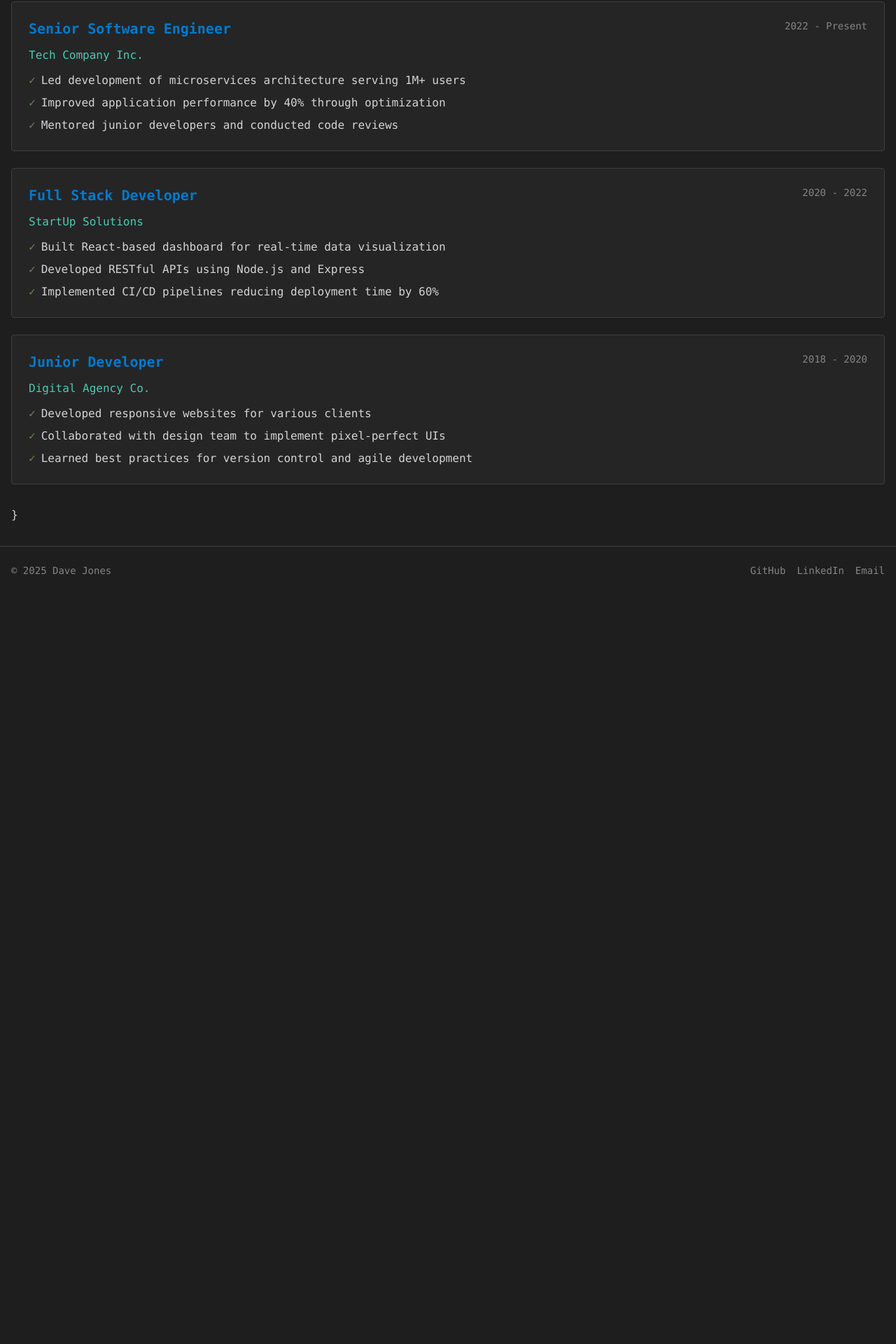
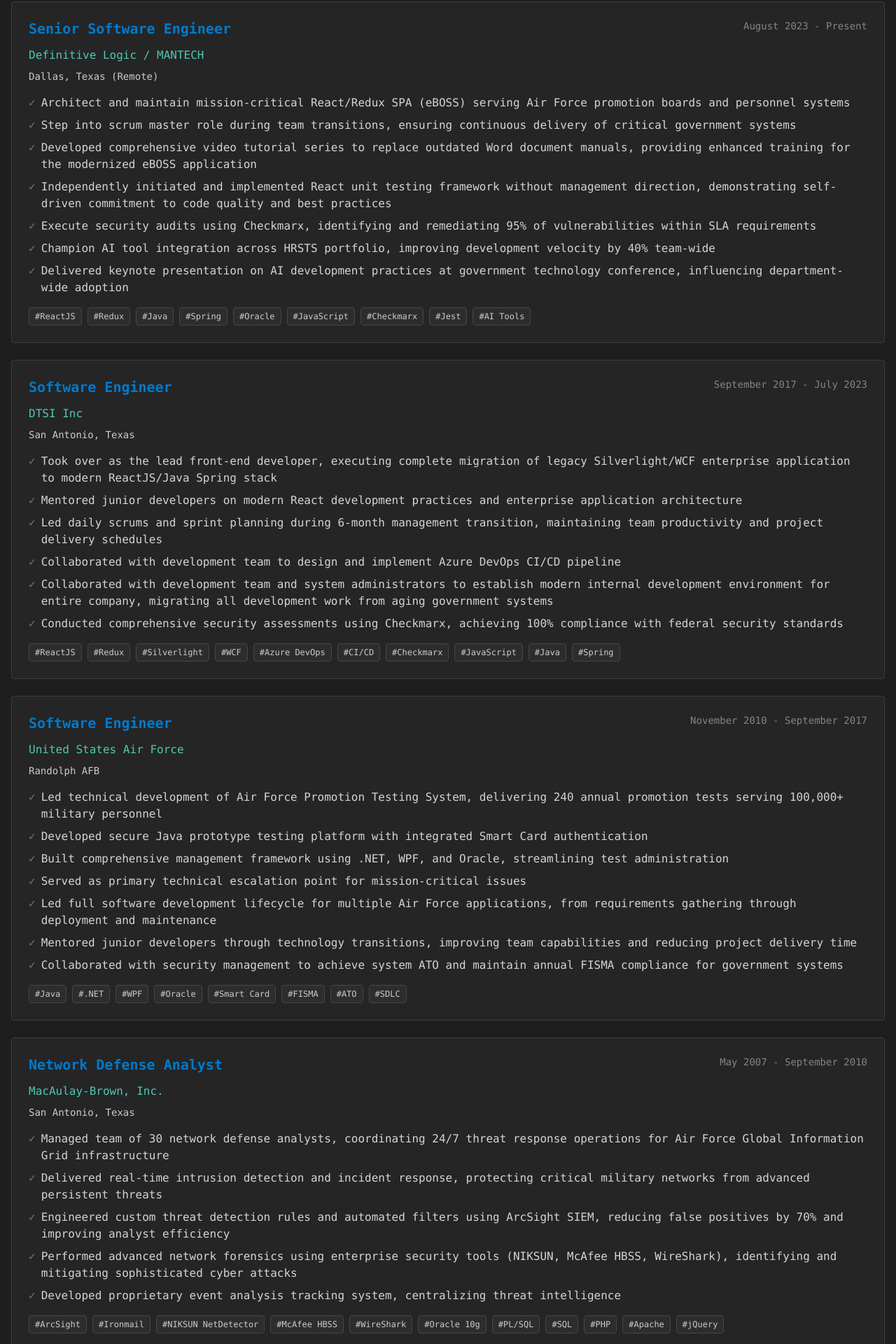
Before and after one commit to davemjones/davemjones.github.io, a Next.js app: page /experience in a window 1280 px wide. Shown: the part 340-2260 px from the top of the page at 70% size. Before the commit the page ends 1189 px from the top, so only its background shows below. Built offline with nearby package versions, Linux system fonts and the light colour scheme.

Commit message:
refined experience

```diff
--- /dev/null
+++ b/app/experience/experience.json
@@ -0,0 +1,130 @@
+[
+  {
+    "company": "Definitive Logic / MANTECH",
+    "location": "Dallas, Texas (Remote)",
+    "jobTitle": "Senior Software Engineer",
+    "startDate": "August 2023",
+    "endDate": "Present",
+    "accomplishments": [
+      "Architect and maintain mission-critical React/Redux SPA (eBOSS) serving Air Force promotion boards and personnel systems",
+      "Step into scrum master role during team transitions, ensuring continuous delivery of critical government systems",
+      "Developed comprehensive video tutorial series to replace outdated Word document manuals, providing enhanced training for the modernized eBOSS application",
+      "Independently initiated and implemented React unit testing framework without management direction, demonstrating self-driven commitment to code quality and best practices",
+      "Execute security audits using Checkmarx, identifying and remediating 95% of vulnerabilities within SLA requirements",
+      "Champion AI tool integration across HRSTS portfolio, improving development velocity by 40% team-wide",
+      "Delivered keynote presentation on AI development practices at government technology conference, influencing department-wide adoption"
+    ],
+    "technologies": [
+      "ReactJS",
+      "Redux",
+      "Java",
+      "Spring",
+      "Oracle",
+      "JavaScript",
+      "Checkmarx",
+      "Jest",
+      "AI Tools"
+    ]
+  },
+  {
+    "company": "DTSI Inc",
+    "location": "San Antonio, Texas",
+    "jobTitle": "Software Engineer",
+    "startDate": "September 2017",
+    "endDate": "July 2023",
+    "accomplishments": [
+      "Took over as the lead front-end developer, executing complete migration of legacy Silverlight/WCF enterprise application to modern ReactJS/Java Spring stack",
+      "Mentored junior developers on modern React development practices and enterprise application architecture",
+      "Led daily scrums and sprint planning during 6-month management transition, maintaining team productivity and project delivery schedules",
+      "Collaborated with development team to design and implement Azure DevOps CI/CD pipeline",
+      "Collaborated with development team and system administrators to establish modern internal development environment for entire company, migrating all development work from aging government systems",
+      "Conducted comprehensive security assessments using Checkmarx, achieving 100% compliance with federal security standards"
+    ],
+    "technologies": [
+      "ReactJS",
+      "Redux",
+      "Silverlight",
+      "WCF",
+      "Azure DevOps",
+      "CI/CD",
+      "Checkmarx",
+      "JavaScript",
+      "Java",
+      "Spring"
+    ]
+  },
+  {
+    "company": "United States Air Force",
+    "location": "Randolph AFB",
+    "jobTitle": "Software Engineer",
+    "startDate": "November 2010",
+    "endDate": "September 2017",
+    "accomplishments": [
+      "Led technical development of Air Force Promotion Testing System, delivering 240 annual promotion tests serving 100,000+ military personnel",
+      "Developed secure Java prototype testing platform with integrated Smart Card authentication",
+      "Built comprehensive management framework using .NET, WPF, and Oracle, streamlining test administration",
+      "Served as primary technical escalation point for mission-critical issues",
+      "Led full software development lifecycle for multiple Air Force applications, from requirements gathering through deployment and maintenance",
+      "Mentored junior developers through technology transitions, improving team capabilities and reducing project delivery time",
+      "Collaborated with security management to achieve system ATO and maintain annual FISMA compliance for government systems"
+    ],
+    "technologies": [
+      "Java",
+      ".NET",
+      "WPF",
+      "Oracle",
+      "Smart Card",
+      "FISMA",
+      "ATO",
+      "SDLC"
+    ]
+  },
+  {
+    "company": "MacAulay-Brown, Inc.",
+    "location": "San Antonio, Texas",
+    "jobTitle": "Network Defense Analyst",
+    "startDate": "May 2007",
+    "endDate": "September 2010",
+    "accomplishments": [
+      "Managed team of 30 network defense analysts, coordinating 24/7 threat response operations for Air Force Global Information Grid infrastructure",
+      "Delivered real-time intrusion detection and incident response, protecting critical military networks from advanced persistent threats",
+      "Engineered custom threat detection rules and automated filters using ArcSight SIEM, reducing false positives by 70% and improving analyst efficiency",
+      "Performed advanced network forensics using enterprise security tools (NIKSUN, McAfee HBSS, WireShark), identifying and mitigating sophisticated cyber attacks",
+      "Developed proprietary event analysis tracking system, centralizing threat intelligence"
+    ],
+    "technologies": [
+      "ArcSight",
+      "Ironmail",
+      "NIKSUN NetDetector",
+      "McAfee HBSS",
+      "WireShark",
+      "Oracle 10g",
+      "PL/SQL",
+      "SQL",
+      "PHP",
+      "Apache",
+      "jQuery"
+    ]
+  },
+  {
+    "company": "United States Air Force",
+    "location": "Randolph AFB",
+    "jobTitle": "Systems Analyst",
+    "startDate": "February 2002",
+    "endDate": "February 2006",
+    "accomplishments": [
+      "Goverment analyst for Fortran legacy system modernization initiative, transitioning critical statistical analysis applications to modern architecture",
+      "Reverse-engineered complex proprietary statistical software, documenting algorithms and business logic for system migration",
+      "Served as government liaison with contractors, managing project deliverables and ensuring on-time completion",
+      "Executed comprehensive black-box testing protocols, achieving 99% defect-free software delivery and stakeholder acceptance"
+    ],
+    "technologies": [
+      "Sybase Powerbuilder",
+      "Powerscript",
+      "Fortran",
+      "Oracle 9i",
+      "SQL",
+      "Microsoft Office"
+    ]
+  }
+]
--- a/app/experience/page.tsx
+++ b/app/experience/page.tsx
@@ -1,4 +1,5 @@
 import { Metadata } from 'next';
+import experienceData from './experience.json';
 
 export const metadata: Metadata = {
   title: 'Experience - Dave Jones',
@@ -18,100 +19,54 @@
 
         <div className="bg-[var(--vscode-bg-secondary)] border border-[var(--vscode-border-primary)] rounded p-6 mb-6">
           <p className="text-[var(--vscode-text-primary)] leading-relaxed">
-            My professional journey has been focused on building scalable,
-            maintainable solutions that solve real-world problems. Here&apos;s a
-            timeline of my career progression and key achievements.
+            Over 15 years of professional experience building mission-critical
+            applications for government and enterprise clients. From Air Force
+            systems to defense contractor solutions, here&apos;s my career
+            journey.
           </p>
         </div>
       </section>
 
       <section className="space-y-6">
-        {/* Example Experience Entry 1 */}
-        <div className="bg-[var(--vscode-bg-secondary)] border border-[var(--vscode-border-primary)] rounded p-6 hover:border-[var(--vscode-blue)] transition-colors">
+        {experienceData.map((job, index) => (
+          <div
+            key={index}
+            className="bg-[var(--vscode-bg-secondary)] border border-[var(--vscode-border-primary)] rounded p-6 hover:border-[var(--vscode-blue)] transition-colors"
+          >
             <div className="flex justify-between items-start mb-3">
               <h2 className="text-xl font-semibold text-[var(--vscode-blue)] font-mono">
-              Senior Software Engineer
+                {job.jobTitle}
               </h2>
               <span className="text-[var(--vscode-text-disabled)] text-sm font-mono">
-              2022 - Present
+                {job.startDate} - {job.endDate}
               </span>
             </div>
-          <h3 className="text-[var(--vscode-teal)] mb-3 font-mono">
-            Tech Company Inc.
+            <h3 className="text-[var(--vscode-teal)] mb-2 font-mono">
+              {job.company}
             </h3>
-          <ul className="space-y-2 text-[var(--vscode-text-primary)]">
-            <li className="flex items-start">
+            <p className="text-[var(--vscode-text-secondary)] text-sm mb-4 font-mono">
+              {job.location}
+            </p>
+            <ul className="space-y-2 text-[var(--vscode-text-primary)] mb-4">
+              {job.accomplishments.map((accomplishment, accIndex) => (
+                <li key={accIndex} className="flex items-start">
                   <span className="text-[var(--vscode-green)] mr-2">✓</span>
-              Led development of microservices architecture serving 1M+ users
+                  {accomplishment}
                 </li>
-            <li className="flex items-start">
-              <span className="text-[var(--vscode-green)] mr-2">✓</span>
-              Improved application performance by 40% through optimization
-            </li>
-            <li className="flex items-start">
-              <span className="text-[var(--vscode-green)] mr-2">✓</span>
-              Mentored junior developers and conducted code reviews
-            </li>
+              ))}
             </ul>
+            <div className="flex flex-wrap gap-2">
+              {job.technologies.map((tech, techIndex) => (
+                <span
+                  key={techIndex}
+                  className="px-2 py-1 bg-[var(--vscode-bg-tertiary)] border border-[var(--vscode-border-light)] rounded text-xs text-[var(--vscode-text-secondary)] hover:border-[var(--vscode-teal)] transition-colors font-mono"
+                >
+                  #{tech}
+                </span>
+              ))}
             </div>
-
-        {/* Example Experience Entry 2 */}
-        <div className="bg-[var(--vscode-bg-secondary)] border border-[var(--vscode-border-primary)] rounded p-6 hover:border-[var(--vscode-blue)] transition-colors">
-          <div className="flex justify-between items-start mb-3">
-            <h2 className="text-xl font-semibold text-[var(--vscode-blue)] font-mono">
-              Full Stack Developer
-            </h2>
-            <span className="text-[var(--vscode-text-disabled)] text-sm font-mono">
-              2020 - 2022
-            </span>
           </div>
-          <h3 className="text-[var(--vscode-teal)] mb-3 font-mono">
-            StartUp Solutions
-          </h3>
-          <ul className="space-y-2 text-[var(--vscode-text-primary)]">
-            <li className="flex items-start">
-              <span className="text-[var(--vscode-green)] mr-2">✓</span>
-              Built React-based dashboard for real-time data visualization
-            </li>
-            <li className="flex items-start">
-              <span className="text-[var(--vscode-green)] mr-2">✓</span>
-              Developed RESTful APIs using Node.js and Express
-            </li>
-            <li className="flex items-start">
-              <span className="text-[var(--vscode-green)] mr-2">✓</span>
-              Implemented CI/CD pipelines reducing deployment time by 60%
-            </li>
-          </ul>
-        </div>
-
-        {/* Example Experience Entry 3 */}
-        <div className="bg-[var(--vscode-bg-secondary)] border border-[var(--vscode-border-primary)] rounded p-6 hover:border-[var(--vscode-blue)] transition-colors">
-          <div className="flex justify-between items-start mb-3">
-            <h2 className="text-xl font-semibold text-[var(--vscode-blue)] font-mono">
-              Junior Developer
-            </h2>
-            <span className="text-[var(--vscode-text-disabled)] text-sm font-mono">
-              2018 - 2020
-            </span>
-          </div>
-          <h3 className="text-[var(--vscode-teal)] mb-3 font-mono">
-            Digital Agency Co.
-          </h3>
-          <ul className="space-y-2 text-[var(--vscode-text-primary)]">
-            <li className="flex items-start">
-              <span className="text-[var(--vscode-green)] mr-2">✓</span>
-              Developed responsive websites for various clients
-            </li>
-            <li className="flex items-start">
-              <span className="text-[var(--vscode-green)] mr-2">✓</span>
-              Collaborated with design team to implement pixel-perfect UIs
-            </li>
-            <li className="flex items-start">
-              <span className="text-[var(--vscode-green)] mr-2">✓</span>
-              Learned best practices for version control and agile development
-            </li>
-          </ul>
-        </div>
+        ))}
       </section>
 
       <div className="mt-8 text-[var(--vscode-text-primary)] font-mono">
```
Lines whose indentation alone changed are shown as unchanged.
